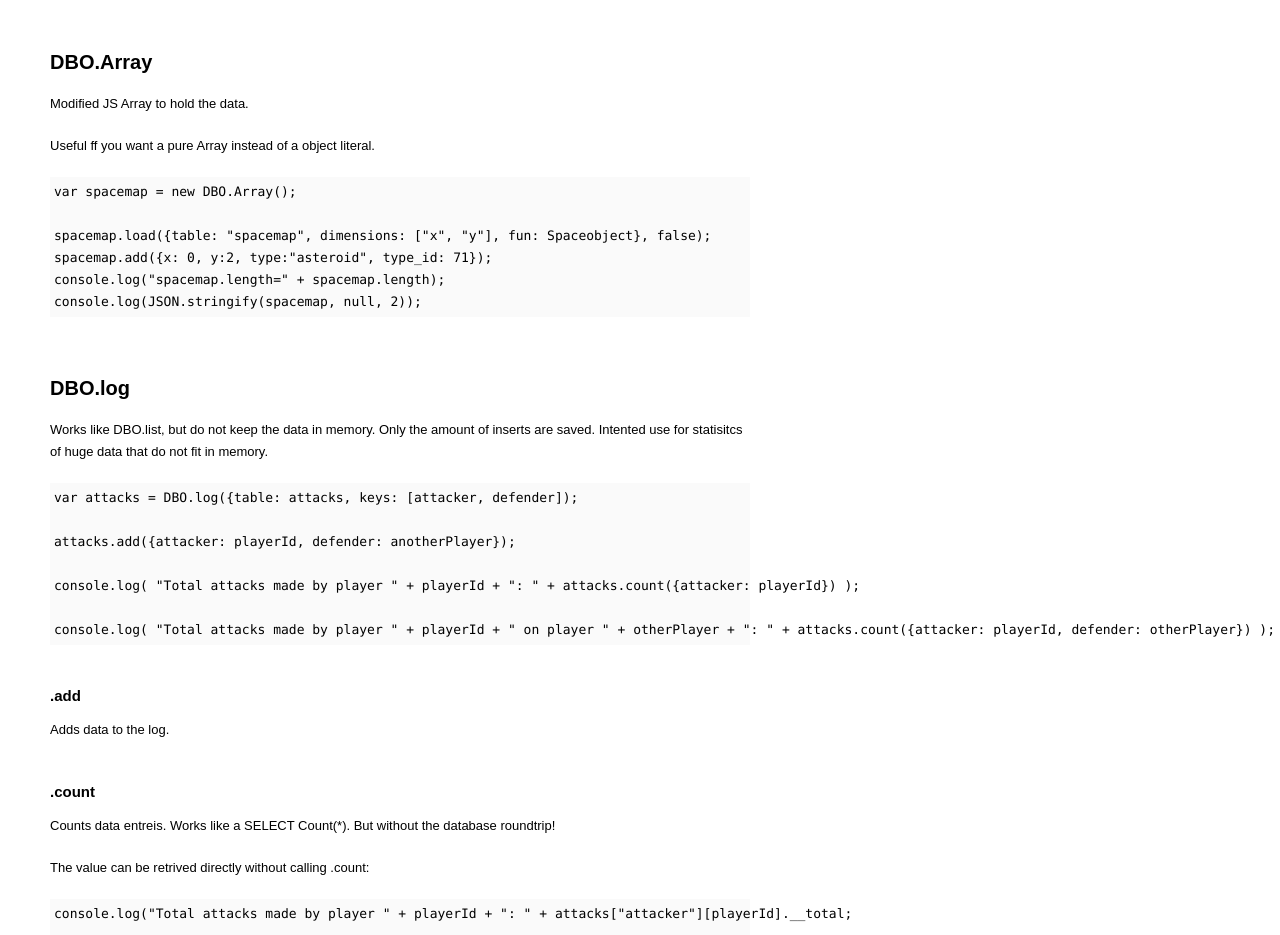
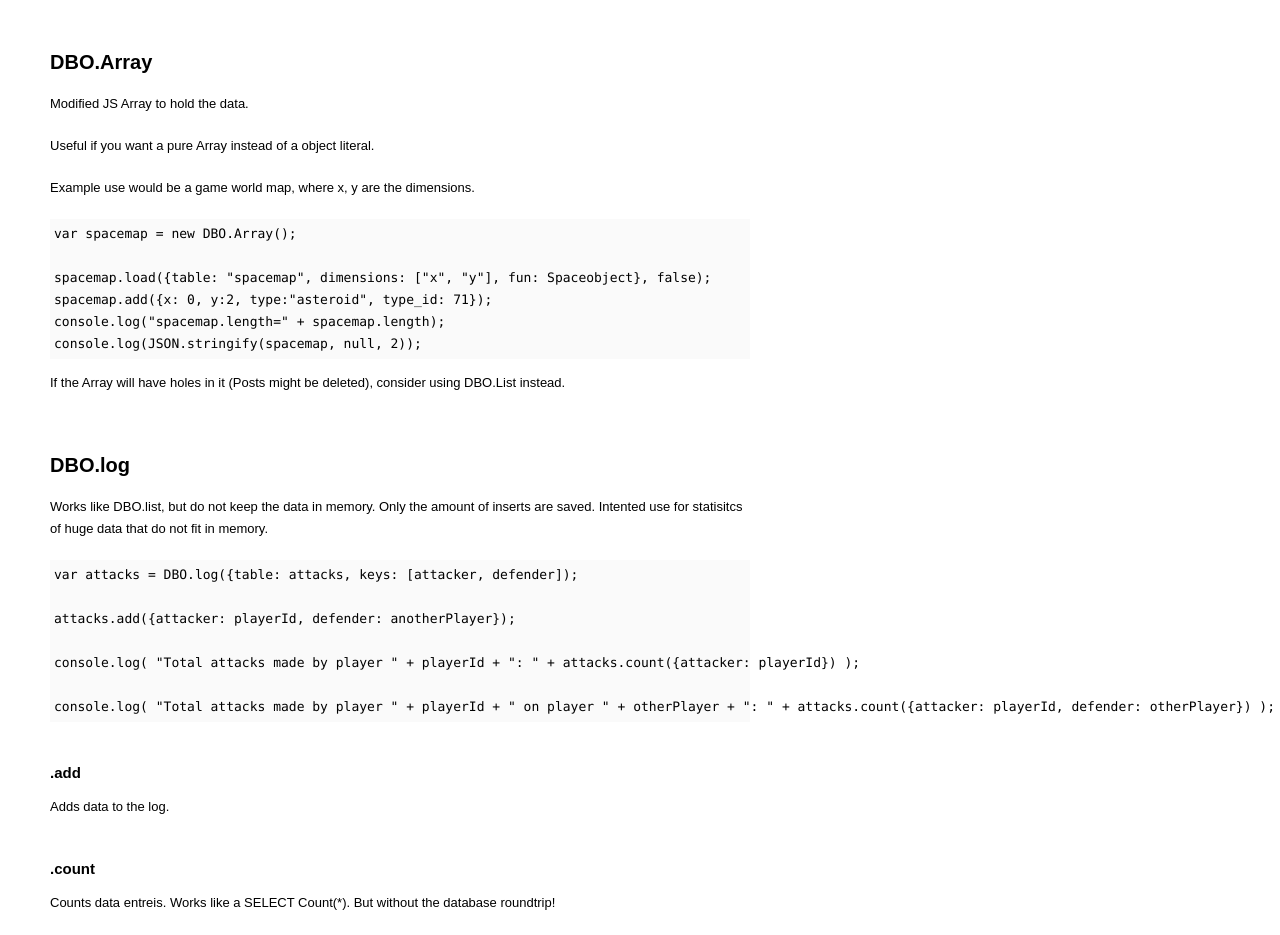
Before and after one commit to Z3TA/dbo, a website: page doc/index.htm in a window 1280 px wide. Shown: the part 2160-3095 px from the top of the page. Drawn offline with Linux system fonts and the light colour scheme.

Commit message:
DBO.Array doc update

```diff
--- a/doc/index.htm
+++ b/doc/index.htm
@@ -134,7 +134,9 @@ players.kill("Jon Doe");
 
 <p>Modified JS Array to hold the data.</p>
 
-<p>Useful ff you want a pure Array instead of a object literal.</p>
+<p>Useful if you want a pure Array instead of a object literal.</p>
+
+<p>Example use would be a game world map, where x, y are the dimensions.</p>
 
 <pre class="prettyprint">
 var spacemap = new DBO.Array();
@@ -144,6 +146,8 @@ spacemap.add({x: 0, y:2, type:"asteroid", type_id: 71});
 console.log("spacemap.length=" + spacemap.length);
 console.log(JSON.stringify(spacemap, null, 2));
 </pre>
+
+<p>If the Array will have holes in it (Posts might be deleted), consider using DBO.List instead.</p>
 
 
 
```
